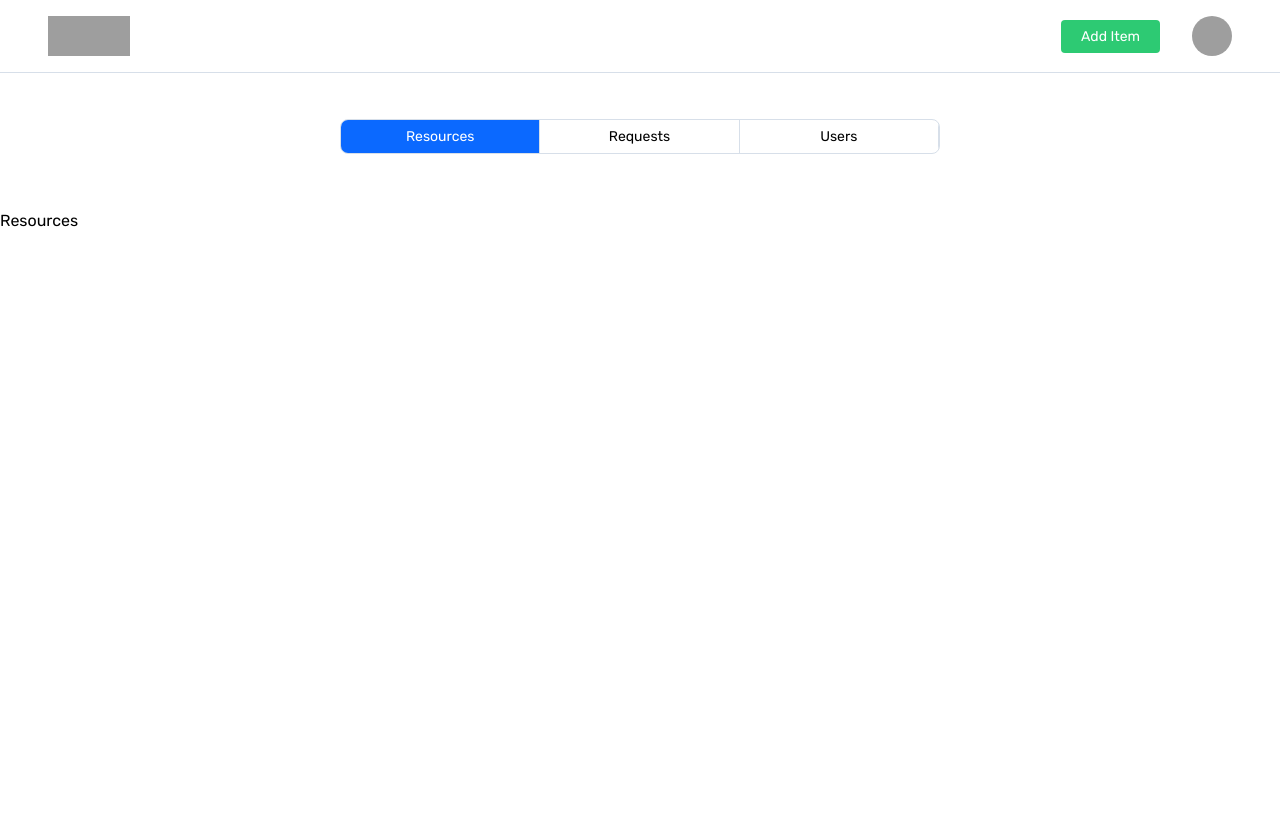
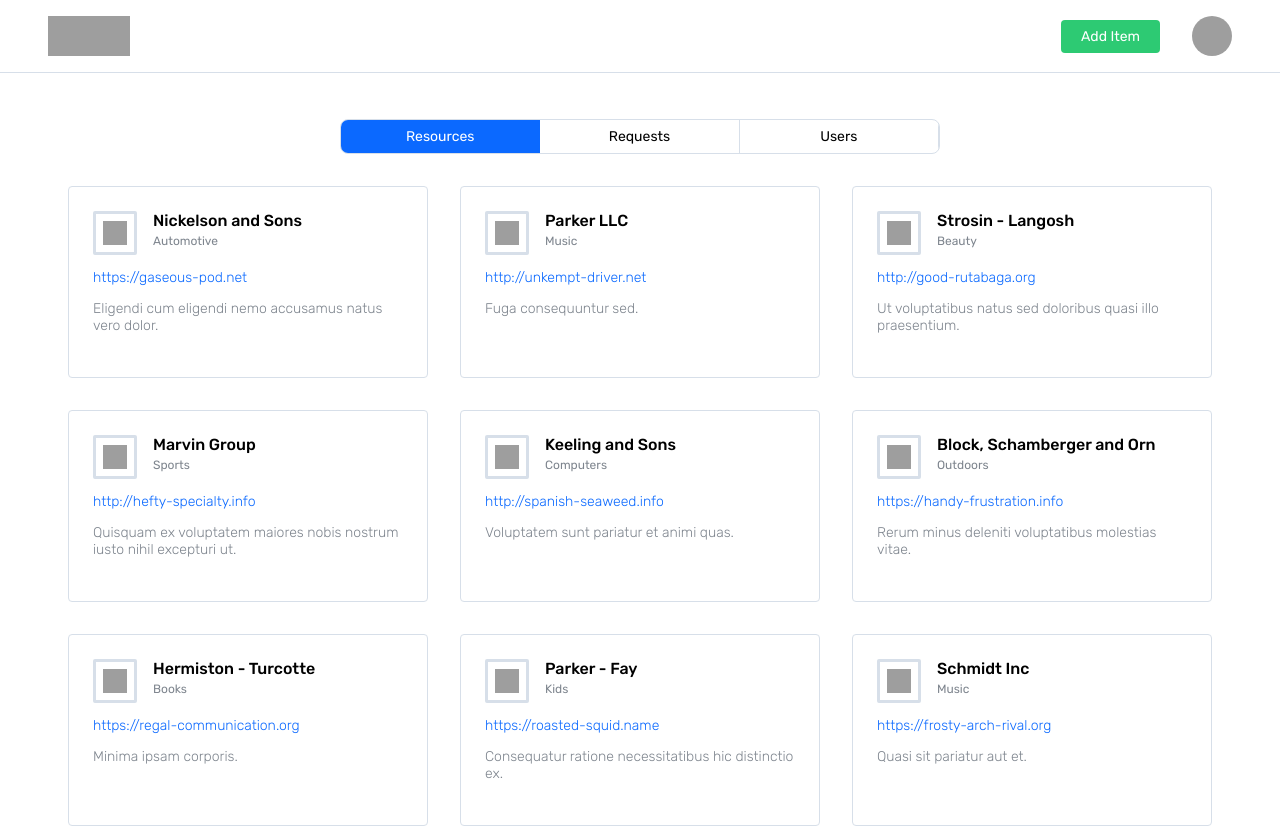
Before and after one commit to Eshaan-Y24/nxt-wave, a Next.js app: page / in a window 1280 px wide. Shown: the top 828 px of the page. Before the commit the page ends 800 px from the top, so only its background shows below. Built offline with nearby package versions, Linux system fonts and the light colour scheme; grey boxes are pictures that could not be loaded.

Commit message:
added an item grid element

```diff
--- /dev/null
+++ b/components/ItemGrid/ItemGrid.module.scss
@@ -0,0 +1,62 @@
+@import "../../styles/Variables.scss";
+
+.itemGrid {
+  font-family: $rubik;
+  display: grid;
+  grid-template-columns: auto auto auto;
+  justify-content: center;
+  margin-top: 32px;
+  gap: 32px;
+  .card {
+    border: 1px $grey solid;
+    border-radius: 4px;
+    padding: 24px;
+    .image {
+      width: 44px;
+      height: 44px;
+      display: flex;
+      flex-direction: column;
+      align-items: center;
+      justify-content: center;
+      border: 3px solid $grey;
+      border-radius: 2px;
+      img {
+        width: 24px;
+        height: 24px;
+      }
+    }
+    width: 360px;
+    height: 192px;
+    .cardTitleWrapper {
+      display: flex;
+      align-items: center;
+    }
+    .cardLabelWrapper {
+      height: 44px;
+      margin-left: 16px;
+    }
+    .cardTitle {
+      font-size: 16px;
+      font-weight: 500;
+      margin: 0;
+    }
+    .cardCategory {
+      margin-top: 4px;
+      font-size: 12px;
+      font-weight: 400;
+      color: $darkGrey;
+    }
+
+    .cardLink {
+      color: $blue;
+      font-size: 14px;
+      font-weight: 300;
+    }
+
+    .cardDescription {
+      color: $darkGrey;
+      font-size: 14px;
+      font-weight: 300;
+    }
+  }
+}
--- /dev/null
+++ b/components/ItemGrid/ItemGrid.tsx
@@ -0,0 +1,83 @@
+import React from "react";
+import { homepage } from "../../api/homepage";
+import styles from "./ItemGrid.module.scss";
+
+interface ItemGridProps {
+  data: homepage[];
+  selectedTag: "resource" | "request" | "user";
+  searchString: string;
+}
+
+export const ItemGrid: React.FC<ItemGridProps> = ({
+  data,
+  selectedTag,
+  searchString,
+}) => {
+  return (
+    <div className={styles.itemGrid}>
+      {data
+        .filter((item, index) => {
+          if (selectedTag === "resource") return true;
+          else return item.tag.toLowerCase() == selectedTag.toLowerCase();
+        })
+        .filter((item, index) => {
+          if (searchString !== "")
+            return (
+              item.title.includes(searchString) ||
+              item.description.includes(searchString)
+            );
+          else return true;
+        })
+        .map((item, index) => {
+          return (
+            <div key={item.id}>
+              <Card
+                category={item.category}
+                icon_url={item.icon_url}
+                description={item.description}
+                id={item.id}
+                link={item.link}
+                tag={item.tag}
+                title={item.title}
+              />
+            </div>
+          );
+        })}
+    </div>
+  );
+};
+
+interface CardProps {
+  title: string;
+  icon_url: string;
+  link: string;
+  description: string;
+  category: string;
+  tag: string;
+  id: string;
+}
+const Card: React.FC<CardProps> = ({
+  title,
+  icon_url,
+  link,
+  description,
+  category,
+  tag,
+  id,
+}) => {
+  return (
+    <div className={styles.card}>
+      <div className={styles.cardTitleWrapper}>
+        <div className={styles.image}>
+          <img src={icon_url} alt="" />
+        </div>
+        <div className={styles.cardLabelWrapper}>
+          <p className={styles.cardTitle}>{title}</p>
+          <p className={styles.cardCategory}>{category}</p>
+        </div>
+      </div>
+      <p className={styles.cardLink}>{link}</p>
+      <p className={styles.cardDescription}>{description}</p>
+    </div>
+  );
+};
--- a/components/SelectionTabs/SelectionTabs.module.scss
+++ b/components/SelectionTabs/SelectionTabs.module.scss
@@ -21,7 +21,7 @@
   .selectedTab {
     padding: 8px 0;
     font-size: 14px;
-    border-right: 1px solid $grey;
+    border-right: 1px solid $blue;
     background-color: $blue;
     color: white;
     transition: 0.2s;
--- a/components/SelectionTabs/SelectionTabs.tsx
+++ b/components/SelectionTabs/SelectionTabs.tsx
@@ -2,9 +2,12 @@ import React from "react";
 import styles from "./SelectionTabs.module.scss";
 
 interface SelectionTabsProps {
-  titles: ("Resources" | "Requests" | "Users")[];
-  selector: (e: "Resources" | "Requests" | "Users") => void;
-  selected: "Resources" | "Requests" | "Users";
+  titles: {
+    label: "Resources" | "Requests" | "Users";
+    value: "resource" | "request" | "user";
+  }[];
+  selector: (e: "resource" | "request" | "user") => void;
+  selected: "resource" | "request" | "user";
 }
 
 export const SelectionTabs: React.FC<SelectionTabsProps> = ({
@@ -14,14 +17,16 @@ export const SelectionTabs: React.FC<SelectionTabsProps> = ({
 }) => {
   return (
     <div className={styles.tabContainer}>
-      {titles?.map((label, index) => {
+      {titles?.map((item, index) => {
         return (
           <div
-            className={label === selected ? styles.selectedTab : styles.tab}
+            className={
+              item.value === selected ? styles.selectedTab : styles.tab
+            }
             key={index}
-            onClick={() => selector(label)}
+            onClick={() => selector(item.value)}
           >
-            {label}
+            {item.label}
           </div>
         );
       })}
--- a/components/index.ts
+++ b/components/index.ts
@@ -1,3 +1,4 @@
+export { ItemGrid } from "./ItemGrid/ItemGrid";
 export { Layout } from "./Layout/Layout";
 export { Navbar } from "./Navbar/Navbar";
 export { PageSection } from "./PageSection/PageSection";
--- a/features/HomePage/HomePage.tsx
+++ b/features/HomePage/HomePage.tsx
@@ -1,21 +1,21 @@
 import React, { useState } from "react";
-import { Layout, PageSection, SelectionTabs } from "../../components";
-
+import { ItemGrid, Layout, PageSection, SelectionTabs } from "../../components";
+import data from "../../data/dummy.json";
 export const HomePage = () => {
-  const [tag, setTag] = useState<"Resources" | "Requests" | "Users">(
-    "Resources"
-  );
+  const [tag, setTag] = useState<"resource" | "request" | "user">("resource");
 
   return (
     <PageSection>
       <SelectionTabs
         selector={setTag}
         selected={tag}
-        titles={["Resources", "Requests", "Users"]}
+        titles={[
+          { label: "Resources", value: "resource" },
+          { label: "Requests", value: "request" },
+          { label: "Users", value: "user" },
+        ]}
       />
-      <br />
-      <br />
-      <br />
+      <ItemGrid data={data} selectedTag={tag} searchString={""} />
       {tag}
     </PageSection>
   );
--- a/package.json
+++ b/package.json
@@ -20,8 +20,8 @@
     "next": "13.0.0",
     "node-sass": "^7.0.3",
     "react": "18.2.0",
-    "react-awesome-reveal": "^4.1.0",
     "react-dom": "18.2.0",
+    "react-parallax-tilt": "^1.7.68",
     "sass": "^1.55.0"
   },
   "devDependencies": {
--- a/styles/Variables.scss
+++ b/styles/Variables.scss
@@ -4,3 +4,4 @@ $rubik: "Rubik", sans-serif;
 $blue: #0b69ff;
 $green: #2dca73;
 $grey: #d7dfe9;
+$darkGrey: #7e858e;
```
Also changed, not shown: 1 other file (tests, documents, lock files or other folders).
